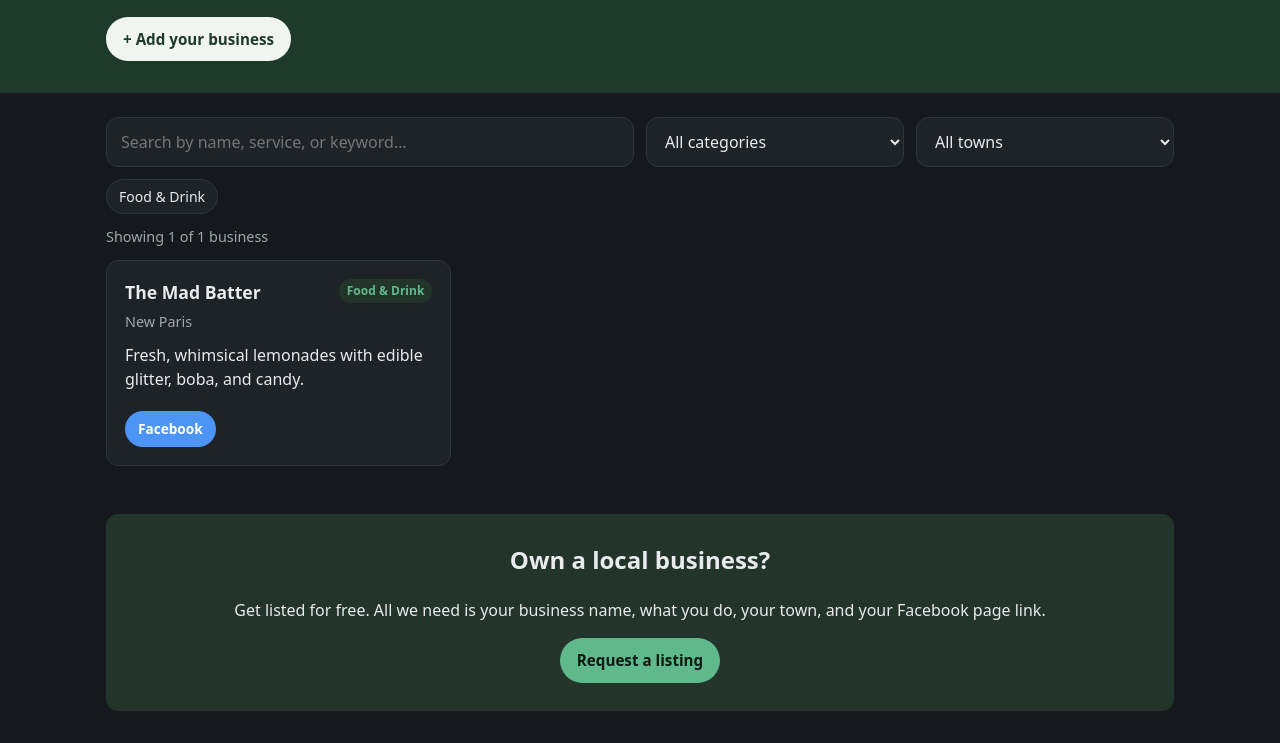
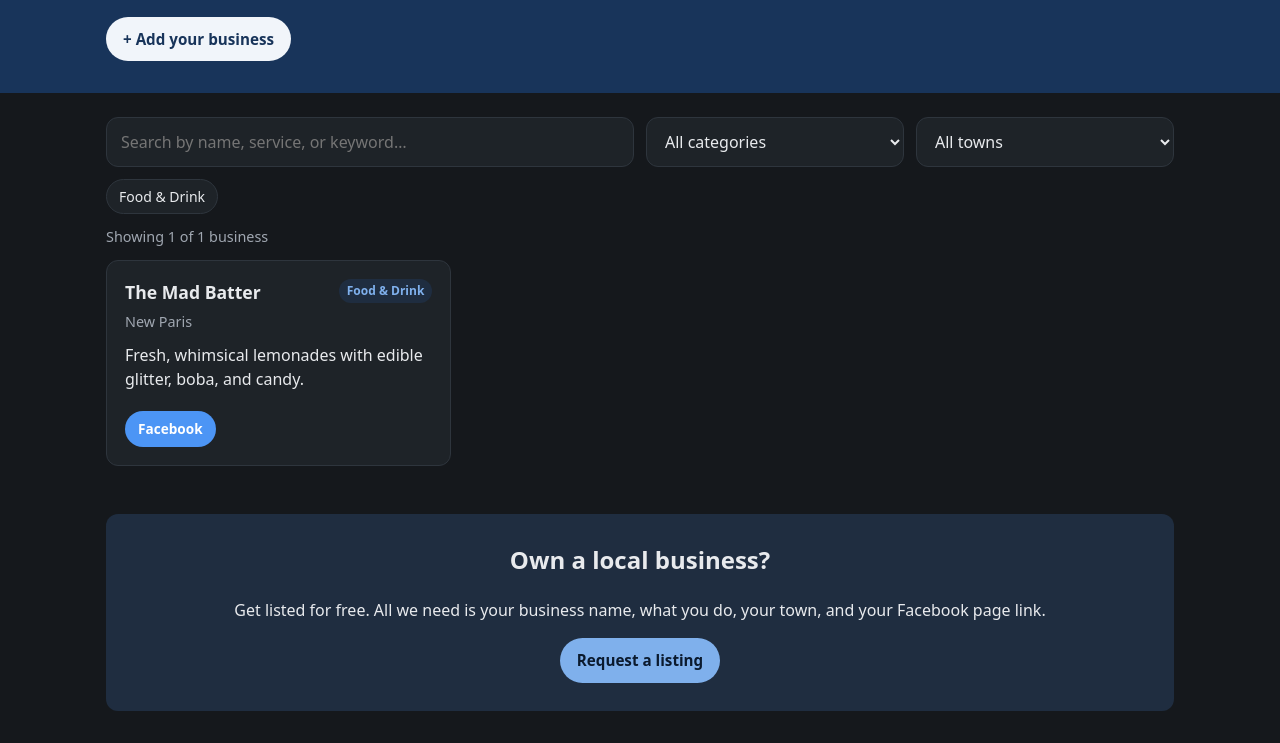
Before and after one commit to nagive49/Small-Business-Directory, a plain HTML site: page index.html in a window 1280 px wide. Shown: the part 157-900 px from the top of the page. Drawn offline with Linux system fonts and the dark colour scheme.

Commit message:
Change site color scheme from green to blue
Co-Authored-By: Claude Opus 5.5 <noreply@anthropic.com>
Claude-Session: https://claude.ai/code/session_018mcmAbo9143aM4gf3Wttk2

```diff
--- a/styles.css
+++ b/styles.css
@@ -1,14 +1,14 @@
 :root {
-  --bg: #f7f5f0;
+  --bg: #f4f6f9;
   --surface: #ffffff;
   --text: #1f2328;
   --muted: #5d6470;
-  --border: #e3ded3;
-  --accent: #2f6f4f;
+  --border: #dde3eb;
+  --accent: #1f4e8c;
   --accent-text: #ffffff;
-  --accent-soft: #e4f0e8;
+  --accent-soft: #e3ecf8;
   --fb: #1877f2;
-  --header-bg: #2f6f4f;
+  --header-bg: #1f4e8c;
   --header-text: #ffffff;
   --radius: 12px;
 }
@@ -20,12 +20,12 @@
     --text: #e8eaed;
     --muted: #a0a7b1;
     --border: #2e353d;
-    --accent: #5fb98a;
-    --accent-text: #0e1a13;
-    --accent-soft: #23342b;
+    --accent: #7fb0ec;
+    --accent-text: #0b1a2e;
+    --accent-soft: #1f2d40;
     --fb: #4c95f5;
-    --header-bg: #1d3a2b;
-    --header-text: #f1f5f2;
+    --header-bg: #18345a;
+    --header-text: #f1f5fa;
   }
 }
 
```
